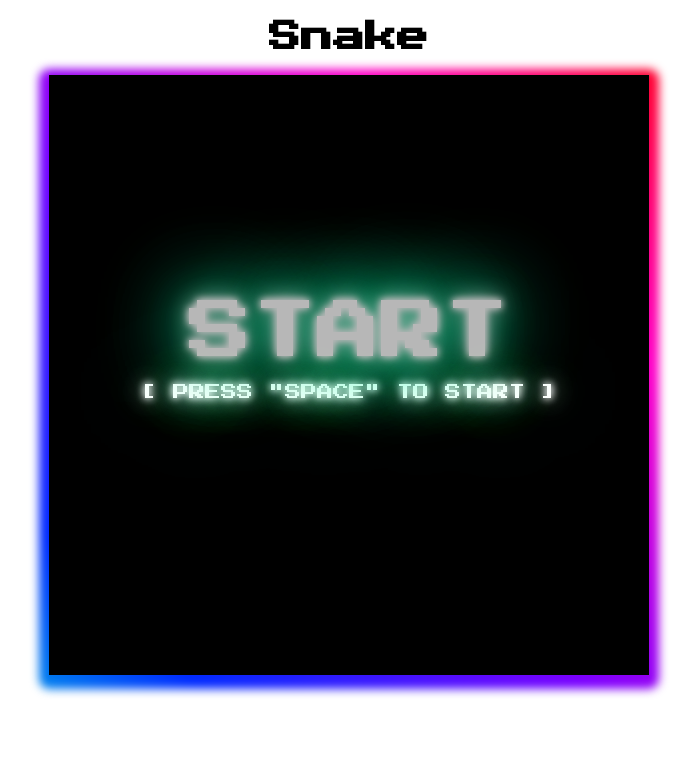
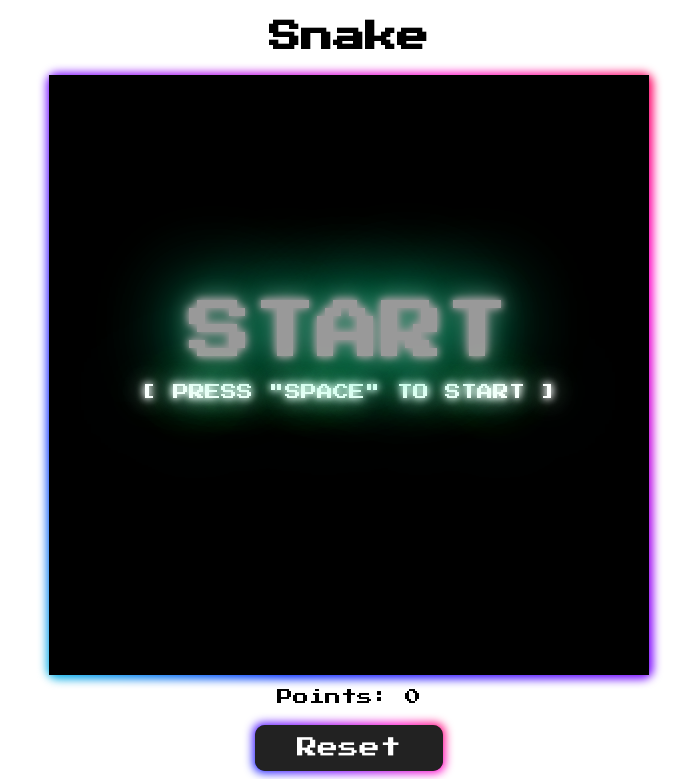
Before and after one commit to Tenzang/Retro-Arcade, a React (Create React App) app in the folder retro-arcade/: page / in a window 1280 px wide. Shown: the top 779 px of the page, without its empty margins (291-988 px from the left). Built offline with nearby package versions, Linux system fonts and the light colour scheme.

Commit message:
added glowing background to snake game

```diff
--- a/retro-arcade/src/components/snake/Snake.scss
+++ b/retro-arcade/src/components/snake/Snake.scss
@@ -29,9 +29,11 @@ body {
 .snakeGame {
     background-color: black;
     display: inline-block;
+    position: relative;
 }
 
-.snakeGameBack {
+.snakeGame:before {
+    content: " ";
     background: linear-gradient(
         45deg,
         #ff0000,
@@ -44,20 +46,22 @@ body {
         #ff00c8,
         #ff0000
       );
-      margin: 0 auto;
-      position: relative;
-      top: -610px;
-    //   left: -2px;
+    //   margin: 0 auto;
+      position: absolute;
+      top: -2px;
+      left: -2px;
       background-size: 400%;
       z-index: -1;
       filter: blur(5px);
       -webkit-filter: blur(5px);
-      width: 620px;
-      height: 620px;
+      width: calc(100% + 6px);
+      height: calc(100% + 6px);
       animation: glowing-button-85 20s linear infinite;
       transition: opacity 0.3s ease-in-out;
       border-radius: 10px;
 }
+
+
 
 .snake {
     width: $box;
@@ -66,6 +70,7 @@ body {
     display: inline-block;
     box-sizing: border-box;
 }
+
 
 .food {
     width: $box;
--- a/retro-arcade/src/components/snake/SnakeBoard.js
+++ b/retro-arcade/src/components/snake/SnakeBoard.js
@@ -289,8 +289,6 @@ const SnakeBoard = () => {
         <div className='Snakeboard'>
             <h1 className='gameTitle'>Snake</h1>
             <div className='snakeGame'>{displayRows}</div>
-            <div className='snakeGameBack'>
-            </div>
             <div className='message' style={{visibility: visibility}}>
                 <div className='messageText'>{message}</div>
                 <div style={{visibility: showInstruction}} className='instruction'>{instruction}</div>
```
Also changed, not shown: 1 other file (tests, documents, lock files or other folders).
